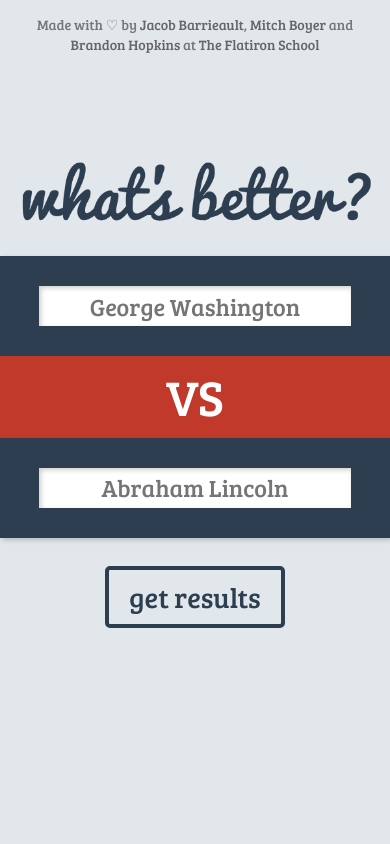
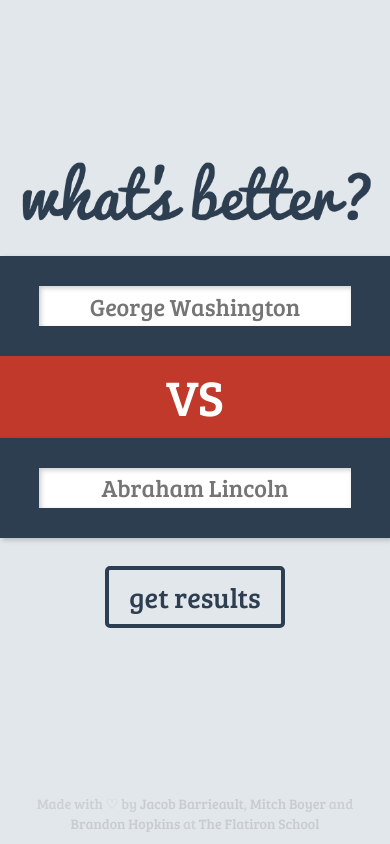
Before and after one commit to mrmitchboyer/whatsbetter, a plain HTML site: page index.html in a window 390 px wide. Drawn offline with nearby package versions, Linux system fonts and the light colour scheme.

Commit message:
updates mobile footer again

```diff
--- a/css/style.css
+++ b/css/style.css
@@ -200,8 +200,9 @@ input[type="submit"]:focus {
   }
 
   #footer {
-    position: relative;
+    position: fixed;
     height: 65px;
+    opacity: 0.2;
   }
 
 }
```
